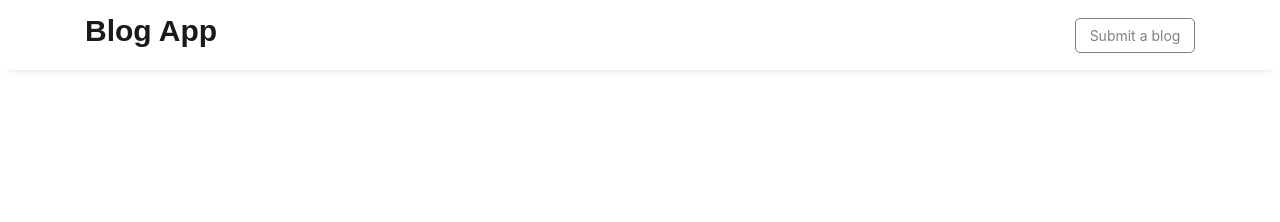
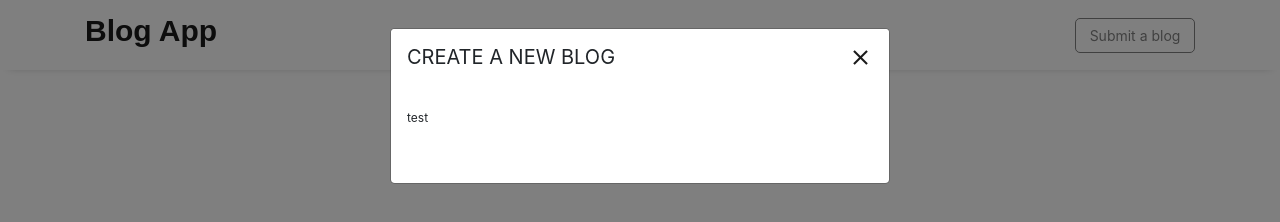
Before and after one commit to andyjohn23/phase1-Blog-Project, a plain HTML site: page index.html in a window 1280 px wide. Both pictures are taken after a click on the button "Submit a blog". Drawn offline with nearby package versions, Linux system fonts and the light colour scheme.

Commit message:
created and styled the create my blog modal

```diff
--- a/assets/css/index.css
+++ b/assets/css/index.css
@@ -46,3 +46,48 @@ button:hover {
     color: black;
     border: 1.5px solid black !important;
 }
+
+.modal-dialog {
+    max-width: 85vw;
+    max-height: 3vh;
+}
+
+.modal .modal-header,
+.modal-footer {
+  border: none;
+}
+
+.modal-body p {
+    font-size: 12px;
+}
+
+.modal-header {
+    background-color: white;
+    border: none;
+    outline: none;
+}
+
+.modal-header h1 {
+    font-size: 20px;
+    font-weight: normal;
+    font-family: "Sora" sans-serif;
+    text-align: center !important;
+}
+
+.modal-header i {
+    font-size: 25px !important;
+    font-weight: 500;
+    color: rgba(0, 0, 0, 0.9);
+    cursor: pointer;
+}
+
+.modal-header p {
+    font-size: 14px;
+    font-weight: 200;
+    font-family: sans-serif;
+}
+
+.modal-footer {
+    background: transparent;
+    border: none !important;
+}
--- a/index.html
+++ b/index.html
@@ -11,6 +11,7 @@
     <link rel="stylesheet" href="https://cdnjs.cloudflare.com/ajax/libs/font-awesome/4.7.0/css/font-awesome.min.css">
     <link rel="stylesheet" href="https://cdnjs.cloudflare.com/ajax/libs/animate.css/4.1.1/animate.min.css" />
     <link href="https://fonts.googleapis.com/icon?family=Material+Icons" rel="stylesheet">
+    <script src="https://unpkg.com/sweetalert/dist/sweetalert.min.js"></script>
     <link href="https://fonts.googleapis.com/css2?family=Sora&display=swap" rel="stylesheet">
     <title>Blog App</title>
 </head>
@@ -31,7 +32,7 @@
                     <div class="ml-auto">
                         <div className="navbar__right">
                             <div className="navbar__links">
-                                <button>Submit a blog</button>
+                                <button data-toggle="modal" data-target="#createBlog">Submit a blog</button>
                             </div>
                         </div>
                     </div>
@@ -40,6 +41,21 @@
         </nav>
         <div class="contentBody container">
 
+        </div>
+        <div class="modal fade" id="createBlog" data-backdrop="static" data-keyboard="false" tabindex="-1"
+            aria-labelledby="image" aria-hidden="true">
+            <div class="modal-dialog">
+                <div class="modal-content">
+                    <div class="modal-header">
+                        <h1>CREATE A NEW BLOG</h1>
+                        <i data-dismiss="modal" class="material-icons">clear</i>
+                    </div>
+
+                    <div class="modal-body">
+                        <p>test</p>
+                    </div>
+                    <div class="modal-footer "></div>
+                </div>
             </div>
         </div>
         <script type="text/javascript" src="/assets/js/index.js"></script>
```
Lines whose indentation alone changed are shown as unchanged.
